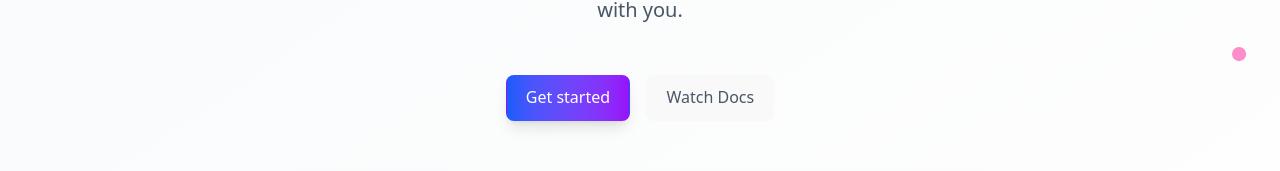
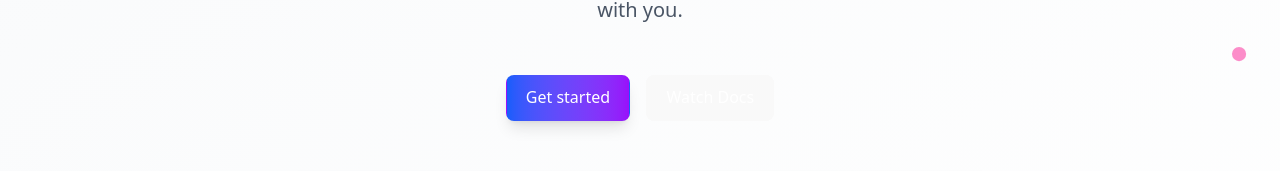
Before and after one commit to plaart/plaart-web-application, a React (Vite) app in the folder frontend/: page / in a window 1280 px wide. Shown: the part 223-394 px from the top of the page. Built offline with nearby package versions, Linux system fonts and the light colour scheme.

Commit message:
feat: :sparkles: update Watch Docs button color for improved visibility

```diff
--- a/frontend/src/pages/home/components/hero/HeroButtons.tsx
+++ b/frontend/src/pages/home/components/hero/HeroButtons.tsx
@@ -21,7 +21,7 @@ export const HeroButtons = () => {
         Get started
       </motion.button>
       <motion.button
-        className="text-gray-600 px-8 py-3 text-lg font-medium hover:text-black transition-colors duration-200 border border-gray-300 rounded-lg hover:border-gray-400"
+        className="text-white px-8 py-3 text-lg font-medium hover:text-gray-400 transition-colors duration-200 border border-gray-300 rounded-lg hover:border-gray-400"
         whileHover={{ scale: 1.05 }}>
         Watch Docs
       </motion.button>
```
